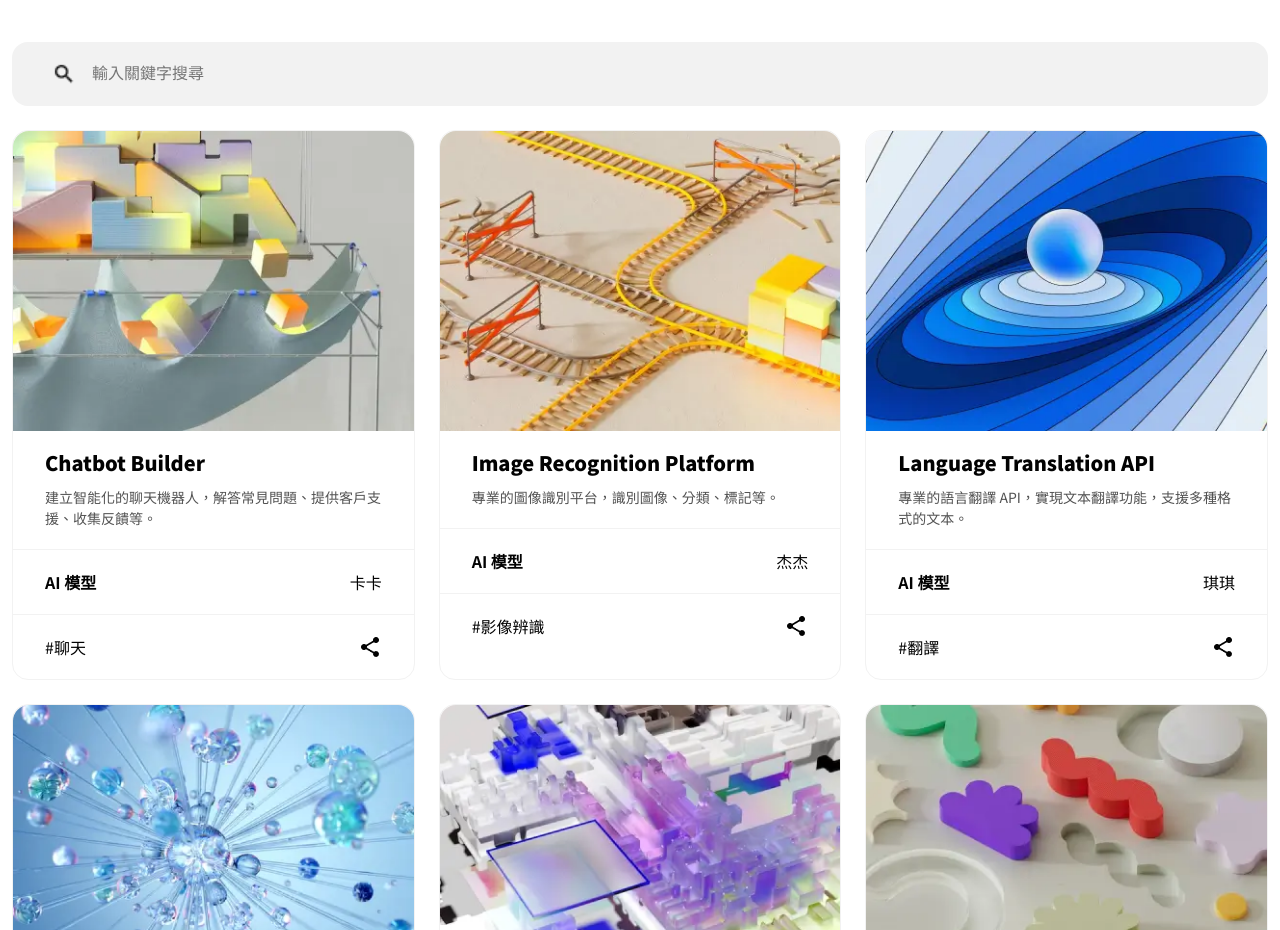
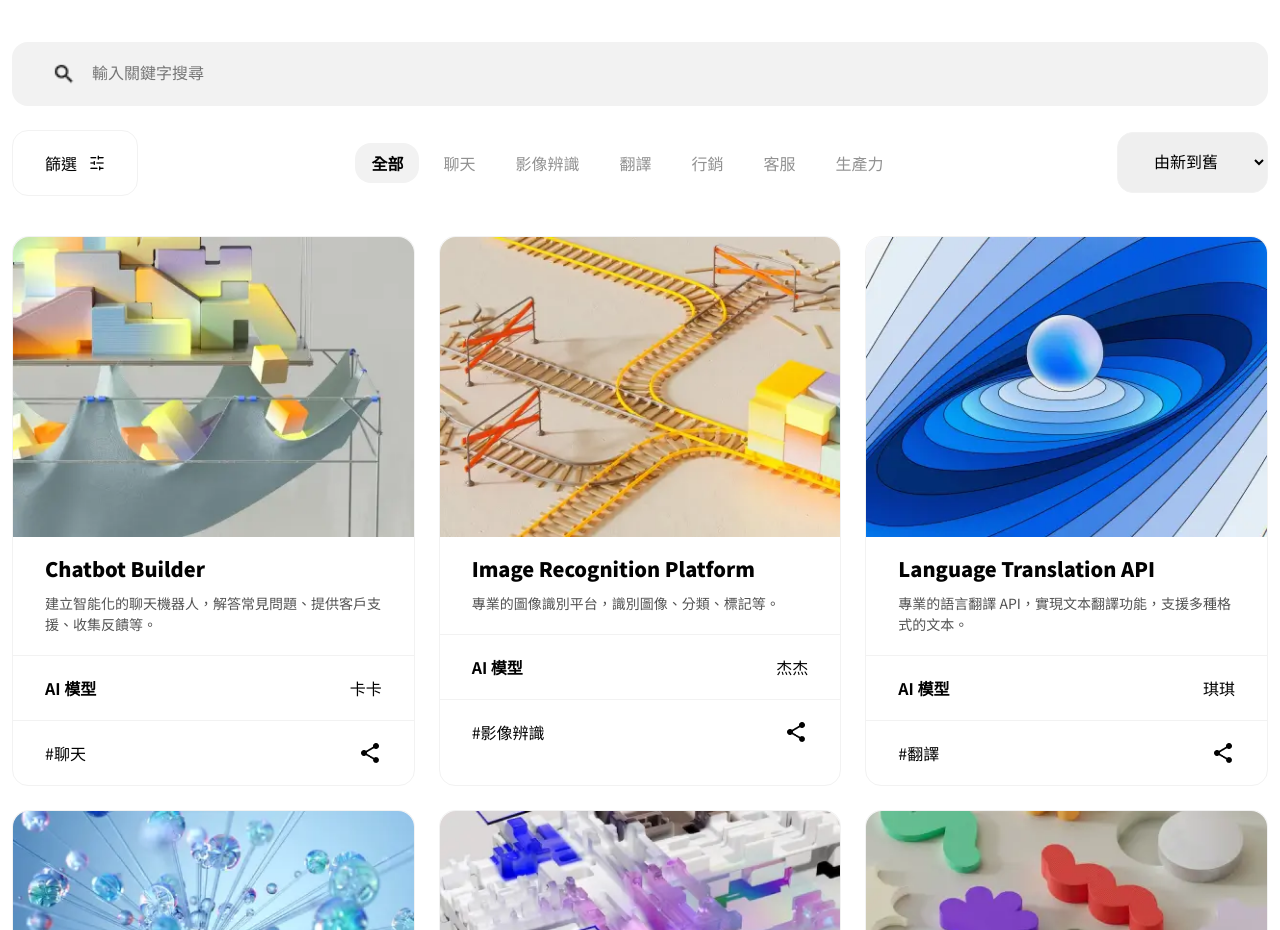
Before and after one commit to happyloa/Hex2023-mission2, a Next.js app: page / in a window 1280 px wide. Shown: the part 3360-4290 px from the top of the page. Built offline with nearby package versions, Linux system fonts and the light colour scheme.

Commit message:
引入並使用 AI 工具過濾器元件

```diff
--- a/components/AiToolsList.js
+++ b/components/AiToolsList.js
@@ -5,6 +5,7 @@ import { useState } from "react";
 import styles from "./AiToolsList.module.css";
 
 import AiToolsSearchForm from "./AiToolsSearchForm";
+import AiToolsFilter from "./AiToolsFilter";
 import AiToolsCard from "./ui/AiToolsCard";
 import AiToolsPagination from "./AiToolsPagination";
 
@@ -70,11 +71,21 @@ export default function AiToolsList() {
     }
   };
 
+  const handleFilter = (tag) => {
+    if (tag === "全部") {
+      setFilteredData(toolsData);
+    } else {
+      const filtered = toolsData.filter((tool) => tool.tag === tag);
+      setFilteredData(filtered);
+    }
+  };
+
   return (
     <section className={styles.container} id="ai-tools">
       <h2 className={styles.heading}>這些超酷的應用，都來自 AI工具王</h2>
       <main className={styles.wrapper}>
         <AiToolsSearchForm onSearch={handleSearch} />
+        <AiToolsFilter onFilter={handleFilter} />
         <ul className={styles["card-wrapper"]}>
           {filteredData.length > 0 ? (
             filteredData.map((tool, index) => (
```
